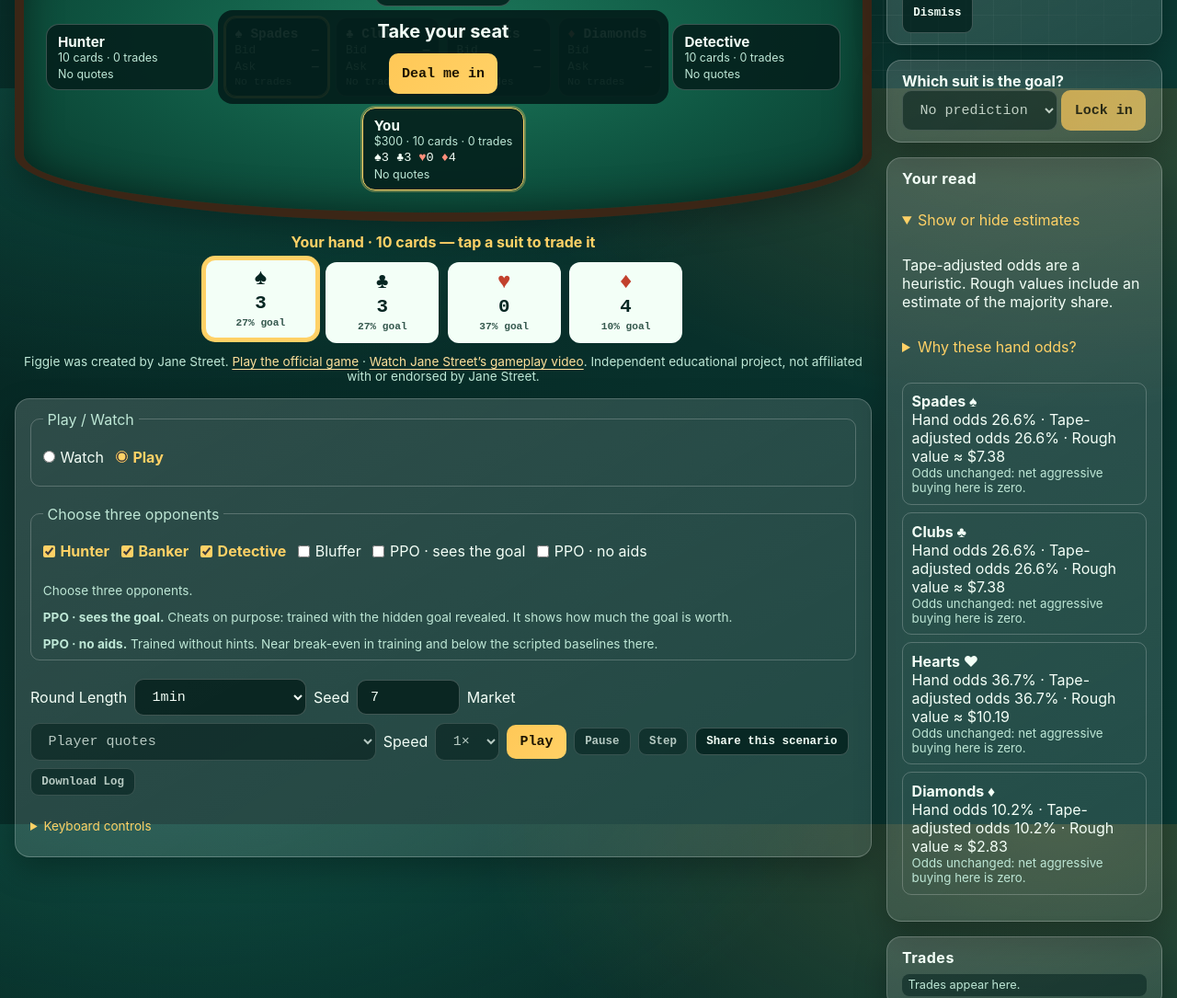
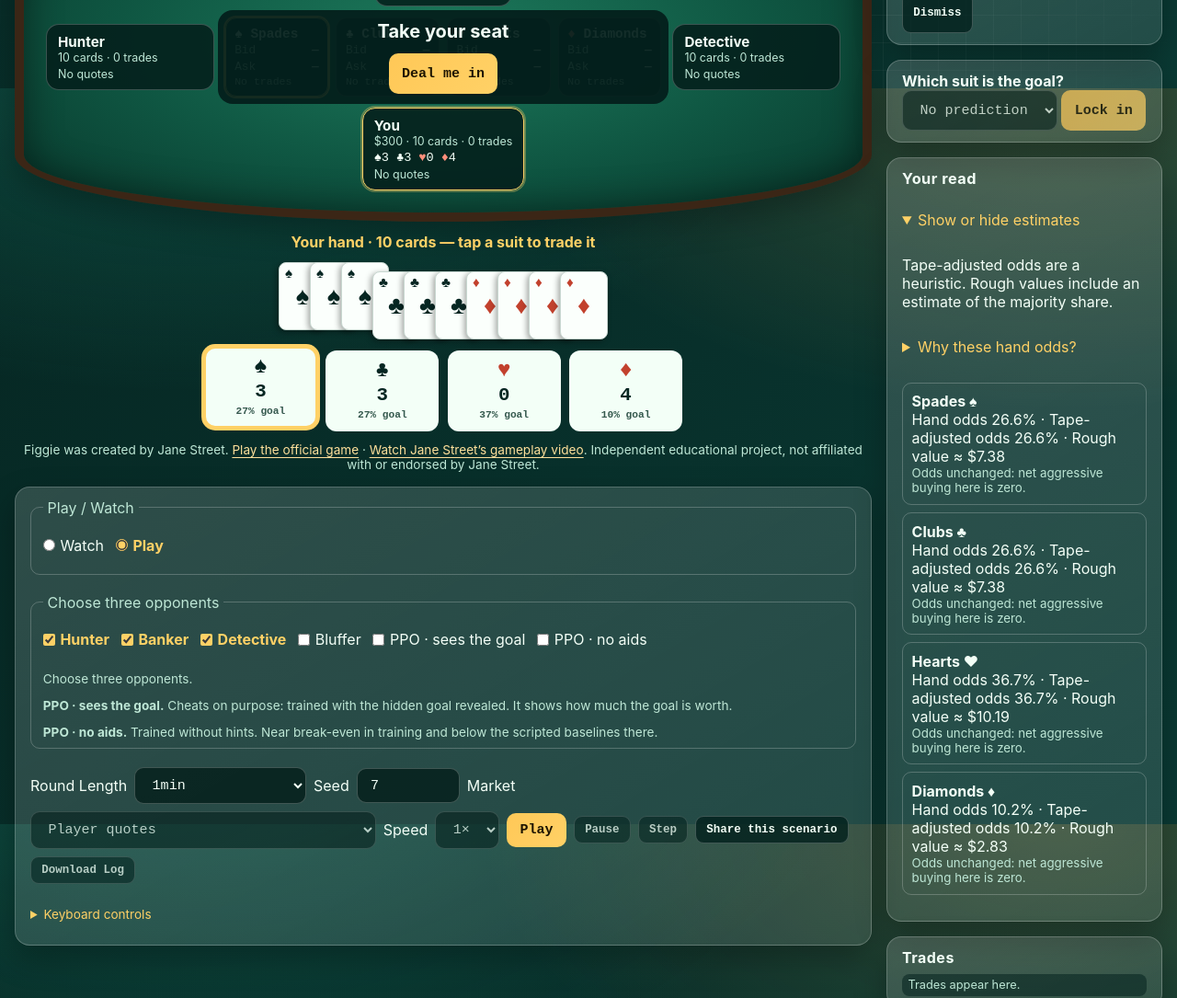
Before and after one commit to riversandrew36/figgie-rl, a website: page figgie_rl/arena/figgie_play.html in a window 1280 px wide. Shown: the part 704-1789 px from the top of the page at 92% size. Drawn offline with Linux system fonts and the light colour scheme.

Commit message:
Show your hand as real cards
Your cards now appear as a fanned hand of card faces, one per card and
grouped by suit, above the suit buttons. The selected suit's cards lift,
the goal suit is outlined at settlement, and clicking a card selects its
suit. Cards overlap more as the hand grows, so even 20 cards fit at
375px. The suit buttons keep the counts for screen readers.

Co-Authored-By: Claude Opus 5.5 <noreply@anthropic.com>

```diff
--- a/figgie_rl/arena/figgie_play.html
+++ b/figgie_rl/arena/figgie_play.html
@@ -164,6 +164,7 @@
         <section id="seatBottom" class="seat seat-bottom" aria-live="off"></section>
       </div>
       <h3 id="tableHandTitle" class="table-hand-title" hidden>Your hand</h3>
+      <div id="tableFan" class="table-fan" aria-hidden="true" hidden></div>
       <div id="tableHand" class="table-hand" aria-labelledby="tableHandTitle"></div>
       <div id="tableActions" class="table-actions" hidden>
         <span id="tableActionSuit" class="table-action-suit"></span>
--- a/figgie_rl/arena/figgie_table.css
+++ b/figgie_rl/arena/figgie_table.css
@@ -315,6 +315,60 @@ button.book-tile:hover {
 
 .table-hand-title[hidden] { display: none; }
 
+/* Your cards, fanned. Cards overlap more as the hand grows so it always fits. */
+.table-fan {
+  max-width: 560px;
+  width: 100%;
+  margin: 0 auto;
+  padding-top: 10px;
+}
+
+.table-fan[hidden] { display: none; }
+
+.fan-row {
+  display: flex;
+  justify-content: center;
+}
+
+.fan-card {
+  position: relative;
+  flex: 0 0 auto;
+  width: 52px;
+  height: 74px;
+  border-radius: 8px;
+  background: #fbfffc;
+  border: 1px solid #c9d8d1;
+  box-shadow: -2px 2px 6px rgba(0, 0, 0, 0.35);
+  cursor: pointer;
+  transition: transform 140ms ease;
+}
+
+.fan-card + .fan-card {
+  margin-left: min(-18px, calc((100% - 52px) / var(--gaps) - 52px));
+}
+
+.fan-card.suit-red { color: #c2412d; }
+.fan-card.suit-black { color: #062622; }
+
+.fan-corner {
+  position: absolute;
+  top: 3px;
+  left: 6px;
+  font-size: 0.95rem;
+  line-height: 1;
+}
+
+.fan-pip {
+  position: absolute;
+  inset: 0;
+  display: grid;
+  place-items: center;
+  font-size: 1.7rem;
+}
+
+.fan-card.selected { transform: translateY(-10px); }
+.fan-card.goal { border-color: var(--positive); box-shadow: 0 0 0 2px var(--positive); }
+
 .table-hand {
   display: grid;
   grid-template-columns: repeat(4, minmax(0, 1fr));
@@ -477,5 +531,6 @@ button.book-tile:hover {
 @media (prefers-reduced-motion: reduce) {
   .book-tile.flash { animation: none; box-shadow: 0 0 0 3px var(--accent); }
   .hand-card.selected { transform: none; }
+  .fan-card { transition: none; }
   .seat { transition: none; }
 }
--- a/figgie_rl/arena/figgie_table.js
+++ b/figgie_rl/arena/figgie_table.js
@@ -35,6 +35,7 @@
   const bookEl = byId("tableBook");
   const centerEl = byId("tableCenter");
   const handEl = byId("tableHand");
+  const fanEl = byId("tableFan");
   const actionsEl = byId("tableActions");
   const feedEl = byId("tableFeed");
   const priceInput = byId("tablePrice");
@@ -150,6 +151,21 @@
     }).join("");
   }
 
+  // Your cards fanned out like a real hand, grouped by suit. The suit buttons
+  // below carry the same counts for screen readers, so the fan is decorative.
+  function fanMarkup(seat) {
+    if (seat < 0) return "";
+    const held = game.players[seat].inventory;
+    const cards = [];
+    held.forEach((count, suit) => {
+      const classes = `fan-card ${RED.has(suit) ? "suit-red" : "suit-black"}${suit === selectedSuitIdx ? " selected" : ""}${game.revealGoal && game.goalSuitIdx === suit ? " goal" : ""}`;
+      for (let card = 0; card < count; card += 1) {
+        cards.push(`<span class="${classes}" data-table-suit="${suit}"><span class="fan-corner">${SUITS[suit].symbol}</span><span class="fan-pip">${SUITS[suit].symbol}</span></span>`);
+      }
+    });
+    return `<div class="fan-row" style="--gaps:${Math.max(1, cards.length - 1)}">${cards.join("")}</div>`;
+  }
+
   function hiddenButton(kind, suit) {
     return document.querySelector(`#marketGrid [data-human-action="${kind}"][data-suit="${suit}"]`);
   }
@@ -241,6 +257,12 @@
       handEl.dataset.markup = hand;
     }
     handEl.hidden = seat < 0;
+    const fan = fanMarkup(seat);
+    if (fanEl.dataset.markup !== fan) {
+      fanEl.innerHTML = fan;
+      fanEl.dataset.markup = fan;
+    }
+    fanEl.hidden = seat < 0;
     const handTitle = byId("tableHandTitle");
     handTitle.hidden = seat < 0;
     if (seat >= 0) {
@@ -270,6 +292,7 @@
   }
   bookEl.addEventListener("click", selectSuit);
   handEl.addEventListener("click", selectSuit);
+  fanEl.addEventListener("click", selectSuit);
 
   actionsEl.addEventListener("click", (event) => {
     const button = event.target.closest?.("[data-table-action], [data-table-step]");
```
Also changed, not shown: tests/browser/arena.spec.cjs (+11 -0 lines).
